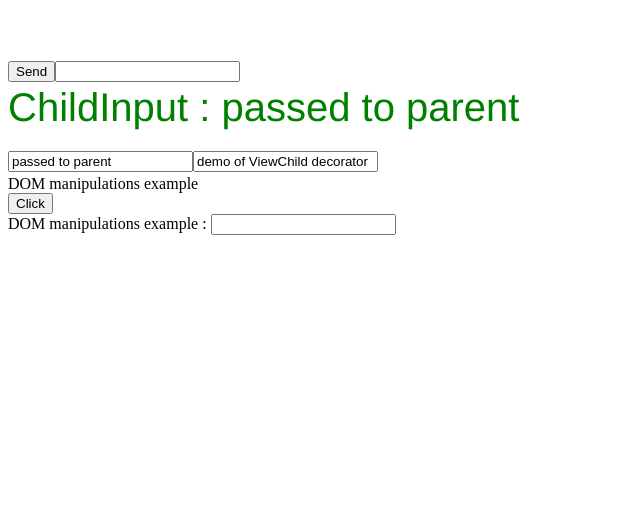
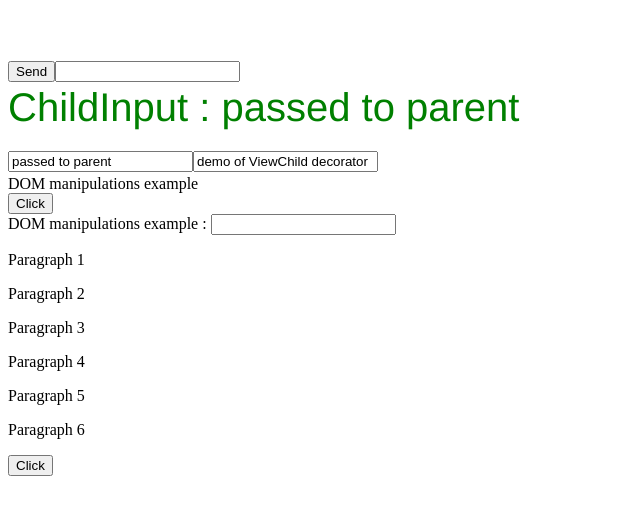
Before and after one commit to MounikaPrathushaBatchu/Angular, an Angular app: page / in a window 1280 px wide. Shown: the top 514 px of the page, without its empty margins (0-640 px from the left). Built offline with nearby package versions, Linux system fonts and the light colour scheme.

Commit message:
ViewChild Vs @ViewChildren Example

```diff
--- a/src/app/app.component.html
+++ b/src/app/app.component.html
@@ -642,3 +642,13 @@
     <div #test>DOM manipulations example</div>
     <button (click)="changeDiv()">Click</button><br>
     DOM manipulations example : <input type="text" #t>
+
+<!-- ViewChild Vs @ViewChildren -->
+    <p #para>Paragraph 1</p>
+    <p #para>Paragraph 2</p>
+
+    <p #paragraph>Paragraph 3</p>
+    <p #paragraph>Paragraph 4</p>
+    <p #paragraph>Paragraph 5</p>
+    <p #paragraph>Paragraph 6</p>
+    <button (click)="childVsChildren()">Click</button>
--- a/src/app/app.component.ts
+++ b/src/app/app.component.ts
@@ -1,4 +1,4 @@
-import { Component, ViewChild,AfterViewInit } from '@angular/core';
+import { Component, ViewChild,AfterViewInit, ViewChildren } from '@angular/core';
 import { HeaderComponent } from './header/header.component';
 
 @Component({
@@ -148,6 +148,11 @@ export class AppComponent {
   }
 
   // DOM manipulations
+  @ViewChild('test') div:any;
+  changeDiv() {
+    console.log(this.div);
+    this.div.nativeElement.style.color = 'red';
+  }
   @ViewChild('t') d:any;
   ngAfterViewInit(){
     console.log(this.d);
@@ -155,10 +160,18 @@ export class AppComponent {
       console.log(this.d.nativeElement.value);
     }
   }
-  @ViewChild('test') div:any;
-  changeDiv() {
-    console.log(this.div);
-    this.div.nativeElement.style.color = 'red';
+
+  // ViewChild Vs @ViewChildren
+  @ViewChild('para') para:any;
+  @ViewChildren('paragraph') paragraph:any;
+  childVsChildren() {
+    console.log(this.para);
+    console.log(this.paragraph);
+    console.log(this.paragraph._results[3].nativeElement.innerText);
+    console.log(this.para.nativeElement.innerText);
+    for(let p of this.paragraph){
+      console.log(p.nativeElement.innerText);
+    }
   }
 
 }
```
